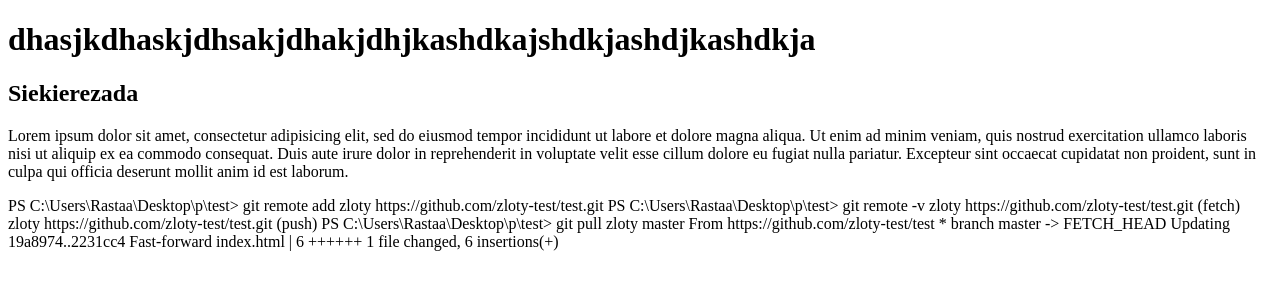
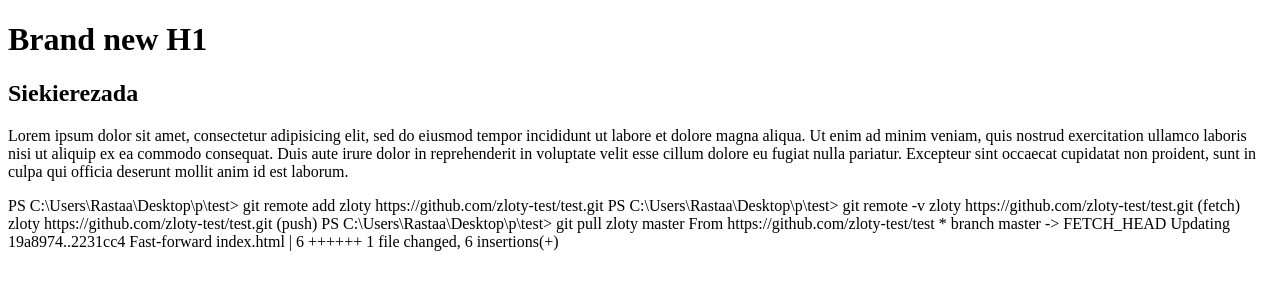
Before and after one commit to zloty-test/Test, a plain HTML site: page index.html in a window 1280 px wide. Drawn offline with Linux system fonts and the light colour scheme.

Commit message:
Added great-lookin h1

```diff
--- a/index.html
+++ b/index.html
@@ -7,7 +7,7 @@
 </head>
 
 <body>
-	<h1>dhasjkdhaskjdhsakjdhakjdhjkashdkajshdkjashdjkashdkja</h1>
+	<h1>Brand new H1</h1>
 	<h2>Siekierezada</h2>
 	<p>Lorem ipsum dolor sit amet, consectetur adipisicing elit, sed do eiusmod
 		tempor incididunt ut labore et dolore magna aliqua. Ut enim ad minim veniam,
```
